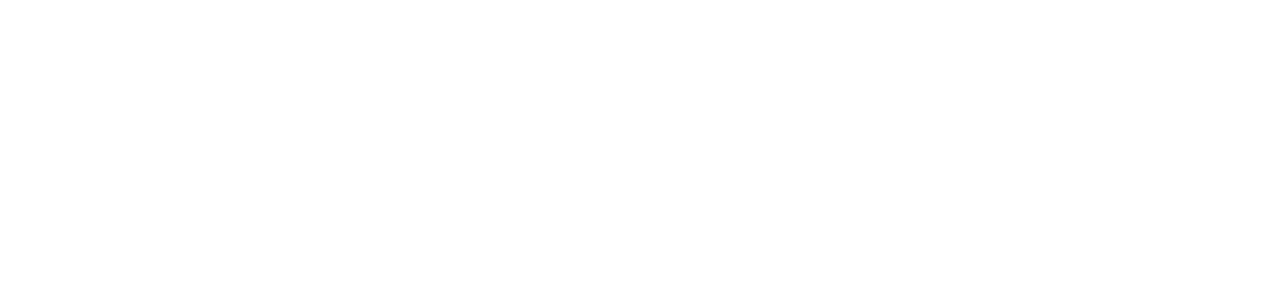
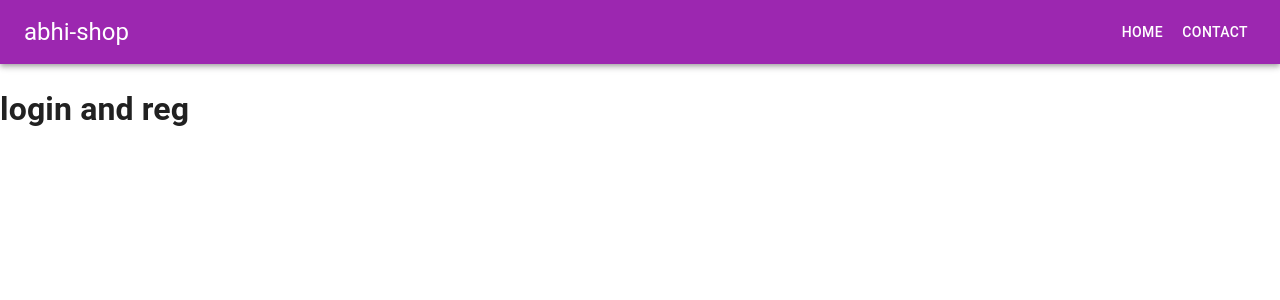
Before and after one commit to Abhimishra2424/Muiv5-Login-registration-Reactjs, a React (Create React App) app: page /login in a window 1280 px wide. Before the commit this address had no page. Shown: the top 300 px of the page. Built offline with nearby package versions, Linux system fonts and the light colour scheme.

Commit message:
added login reg page and route

```diff
--- a/src/App.js
+++ b/src/App.js
@@ -3,6 +3,7 @@
 import Home from "./pages/Home";
 import Contact from "./pages/Contact";
 import Layout from "./pages/Layout";
+import LoginReg from "./pages/auth/LoginReg";
 
 function App() {
   return (
@@ -12,6 +13,7 @@
           <Route path="/" element={<Layout />}>
             <Route index element={<Home />} />
             <Route path="contact" element={<Contact />} />
+            <Route path="login" element={<LoginReg />} />
           </Route>
         </Routes>
       </BrowserRouter>
--- /dev/null
+++ b/src/pages/auth/LoginReg.js
@@ -0,0 +1,11 @@
+import React from 'react'
+
+const LoginReg = () => {
+  return (
+    <>
+     <h1>login and reg</h1>
+    </>
+  )
+}
+
+export default LoginReg
```
